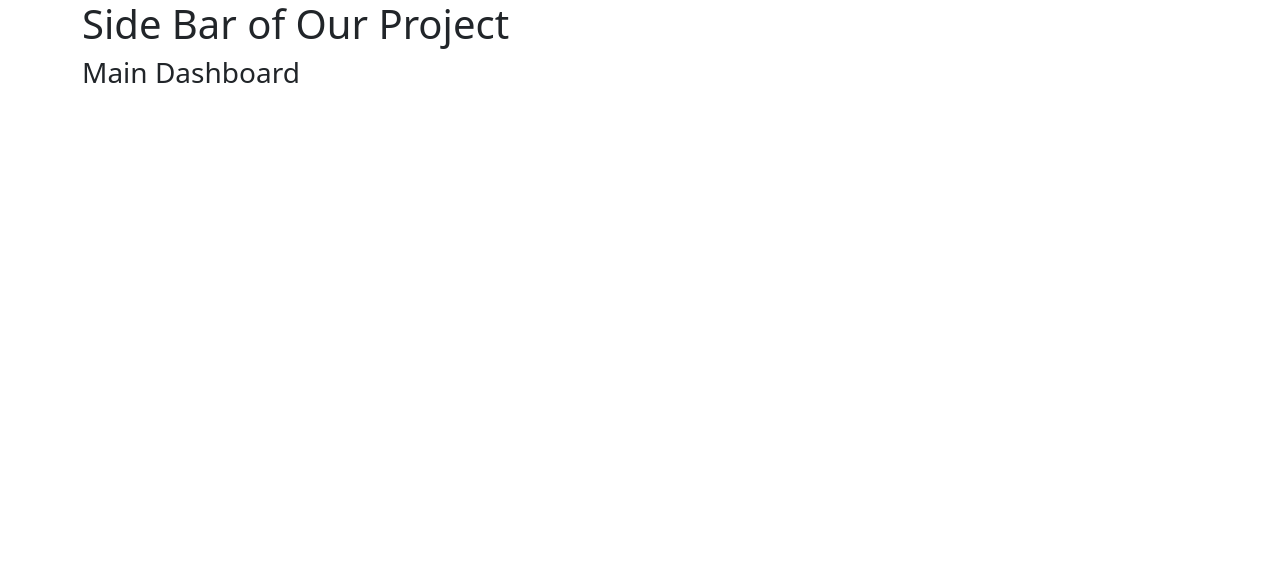
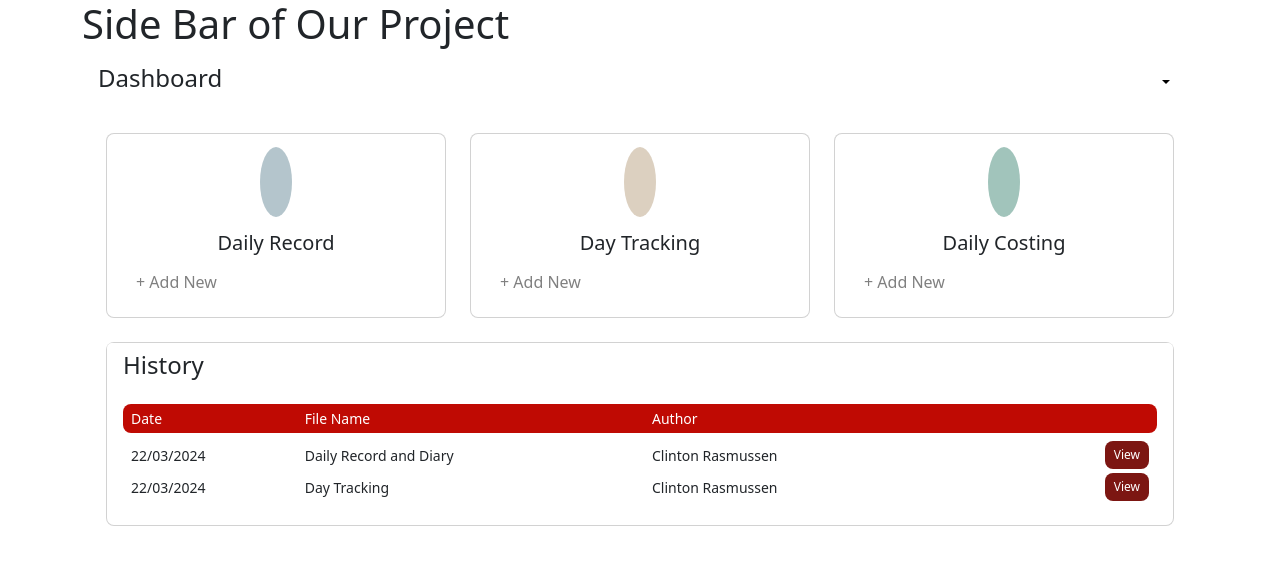
Before and after one commit to subashkhatri/kaddum-app, a Django app: template kaddumapp/templates/dashboard/index.html in a window 1280 px wide. Shown: the top 573 px of the page. Run offline with Django 5.2, Linux system fonts and the light colour scheme; the template is opened without the code that fills it, so the values that code supplies are empty.

Commit message:
- Add dashboard layout

```diff
--- a/kaddumapp/templates/dashboard/index.html
+++ b/kaddumapp/templates/dashboard/index.html
@@ -1,5 +1,104 @@
 {% extends "partials/base.html" %}
 
 {% block page_content %}
-  <h3>Main Dashboard</h3>
+<div class="p-2 px-3 d-flex justify-content-between topbar">
+  <h4 class="header">Dashboard</h4>
+  <div class="profile-settings">
+    <button class="btn btn-secondary dropdown-toggle" type="button" id="dropdownMenuButton" data-toggle="dropdown"
+      aria-haspopup="true" aria-expanded="false">
+      <i class="bi bi-person-fill"></i>
+    </button>
+    <div class="dropdown-menu" aria-labelledby="dropdownMenuButton">
+      <a class="dropdown-item" href="#">Action</a>
+      <a class="dropdown-item" href="#">Another action</a>
+      <a class="dropdown-item" href="#">Something else here</a>
+    </div>
+  </div>
+</div>
+<div class="p-4 main-content">
+  <div class="row">
+    <div class="col-12 col-sm-4">
+      <div class="card">
+        <h3 class="my-3 pt-3 text-center card-icon">
+          <i class="p-3 bi bi-file-earmark"></i>
+        </h3>
+        <div class="card-body">
+          <h5 class="text-center card-title">Daily Record</h5>
+          <button class="btn card-text">+ Add New</button>
+        </div>
+      </div>
+    </div>
+
+    <div class="col-12 col-sm-4">
+      <div class="card">
+        <h3 class="my-3 pt-3 text-center card-icon">
+          <i class="p-3 bi bi-file-earmark-text-fill"></i>
+        </h3>
+        <div class="card-body">
+          <h5 class="text-center card-title">Day Tracking</h5>
+          <button class="btn card-text">+ Add New</button>
+        </div>
+      </div>
+    </div>
+
+    <div class="col-12 col-sm-4">
+      <div class="card">
+        <h3 class="my-3 pt-3 text-center card-icon">
+          <i class="p-3 bi bi-calculator"></i>
+        </h3>
+        <div class="card-body">
+          <h5 class="text-center card-title">Daily Costing</h5>
+          <button class="btn card-text">+ Add New</button>
+        </div>
+      </div>
+    </div>
+  </div>
+
+  <div class="row my-4">
+    <div class="col">
+      <div class="card">
+        <h4 class="card-header bg-white border-0">History</h4>
+        <div class="p-3 table-container">
+          <div class="table-header p-1 px-2">
+            <div class="row">
+              <div class="col-2">Date</div>
+              <div class="col-4">File Name</div>
+              <div class="col-4">Author</div>
+              <div class="col-2"></div>
+            </div>
+          </div>
+          <div class="table-data p-1 px-2">
+            <div class="my-1 row">
+              <div class="col-2 d-flex align-items-center">22/03/2024</div>
+              <div class="col-4 d-flex align-items-center">
+                Daily Record and Diary
+              </div>
+              <div class="col-4 d-flex align-items-center">
+                Clinton Rasmussen
+              </div>
+              <div class="col-2 d-flex align-items-center justify-content-end">
+                <button class="btn py-1 px-2 view-btn">View</button>
+              </div>
+            </div>
+            <div class="my-1 row">
+              <div class="col-2 d-flex align-items-center">22/03/2024</div>
+              <div class="col-4 d-flex align-items-center">
+                Day Tracking
+              </div>
+              <div class="col-4 d-flex align-items-center">
+                Clinton Rasmussen
+              </div>
+              <div class="col-2 d-flex align-items-center justify-content-end">
+                <button class="btn py-1 px-2 view-btn">View</button>
+              </div>
+            </div>
+          </div>
+          <div class="table-bottom text-center" role="button">
+            <i class="bi bi-caret-down-fill"></i>
+          </div>
+        </div>
+      </div>
+    </div>
+  </div>
+</div>
 {% endblock page_content %}
```
